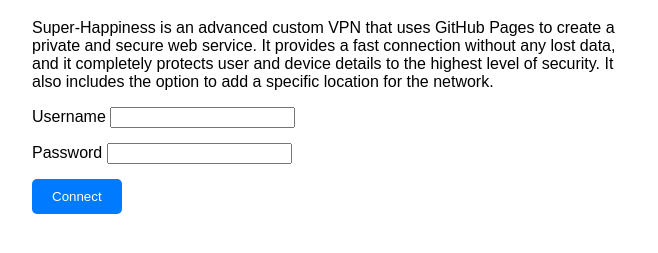
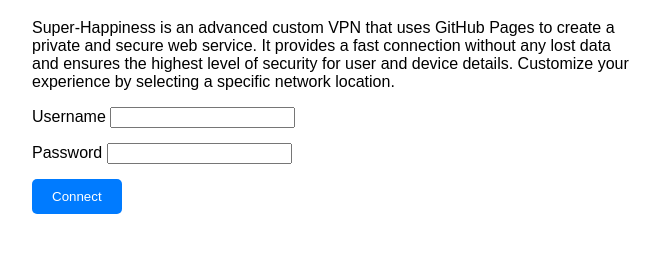
Before and after one commit to jimjonesbabyfreshout/super-happiness, a website: page index.html in a window 1280 px wide. Shown: the part 61-314 px from the top of the page, without its empty margins (308-966 px from the left). Drawn offline with Linux system fonts and the light colour scheme.

Commit message:
Update index.html

```diff
--- a/index.html
+++ b/index.html
@@ -1,26 +1,42 @@
 <!DOCTYPE html>
 <html lang="en">
+
 <head>
   <meta charset="UTF-8">
   <meta name="viewport" content="width=device-width, initial-scale=1.0">
   <title>Super-Happiness VPN</title>
   <link rel="stylesheet" href="css/main.css">
+  <link rel="icon" href="favicon.ico" type="image/x-icon">
 </head>
+
 <body>
-  <div class="container">
+  <header class="container">
     <h1>Super-Happiness VPN</h1>
-    <p>Super-Happiness is an advanced custom VPN that uses GitHub Pages to create a private and secure web service. It provides a fast connection without any lost data, and it completely protects user and device details to the highest level of security. It also includes the option to add a specific location for the network.</p>
-    <form action="/login" method="post">
+  </header>
+
+  <main class="container">
+    <p>Super-Happiness is an advanced custom VPN that uses GitHub Pages to create a private and secure web service.
+      It provides a fast connection without any lost data and ensures the highest level of security for user and device
+      details. Customize your experience by selecting a specific network location.</p>
+
+    <form action="/login" method="post" id="loginForm">
       <div class="form-group">
         <label for="username">Username</label>
-        <input type="text" name="username" id="username">
+        <input type="text" name="username" id="username" required autocomplete="username">
       </div>
+
       <div class="form-group">
         <label for="password">Password</label>
-        <input type="password" name="password" id="password">
+        <input type="password" name="password" id="password" required autocomplete="current-password">
       </div>
+
       <button type="submit" class="btn">Connect</button>
     </form>
-  </div>
+  </main>
+
+  <footer class="container">
+    <!-- Add footer content if needed -->
+  </footer>
 </body>
+
 </html>
```
